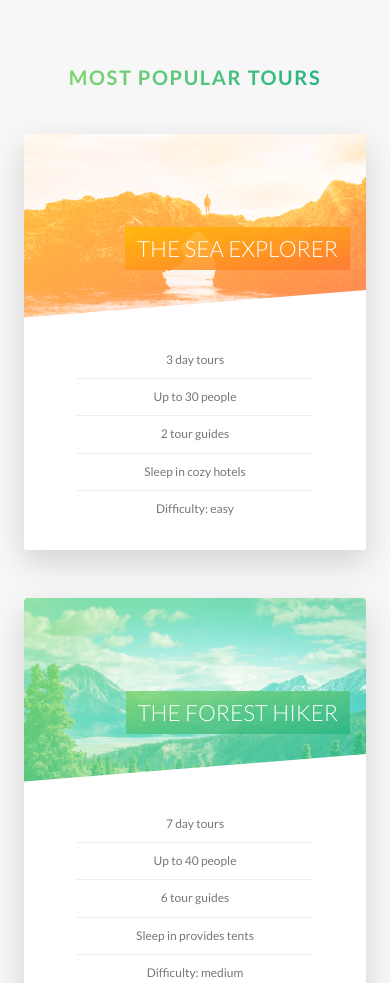
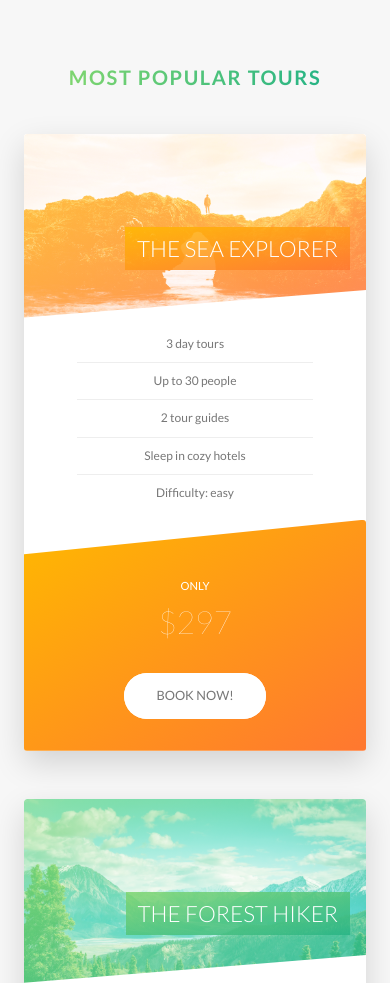
Before and after one commit to Petrecho/Landing-Naturous-, a plain HTML site: page index.html in a window 390 px wide. Shown: the part 2600-3583 px from the top of the page. Drawn offline with Linux system fonts and the light colour scheme.

Commit message:
Writing Media Queries - Tours, Stories and Booking Sections

```diff
--- a/scss/components/_card.scss
+++ b/scss/components/_card.scss
@@ -154,4 +154,53 @@
         font-size: 6rem;
         font-weight: 100;
     }
+
+    @include respond(tab-port) {
+        height: auto;
+        border-radius: 3px;
+        background-color: $color-white;
+        box-shadow: 0 1.5rem 4rem rgba($color-black, .15);
+
+        &__side {
+            height: inherit;
+            position: relative;
+            box-shadow: none;
+
+
+            &--front {
+                background-color: $color-white;
+            }
+
+            &--back {
+                transform: rotateY(0);
+                clip-path: polygon(0 15%, 100% 0, 100% 100%, 0 100%)
+            }
+        }
+
+        &:hover &__side--front{
+            transform: rotateY(0)
+        }
+
+        &__details {
+            padding: 1rem 3rem;
+        }
+
+        // FRONT SIDE STYLING
+        &__cta {
+            position: relative;
+            top: 0;
+            left: 0;
+            transform: translate(0);
+            width: 100%;
+            padding: 7rem 4rem 4rem 4rem;
+        }
+
+        &__price-box {
+            margin-bottom: 3rem;
+        }
+
+        &__price-value {
+            font-size: 4rem;
+        }
+    }
 }
--- a/scss/components/_form.scss
+++ b/scss/components/_form.scss
@@ -16,6 +16,10 @@
         width: 90%;
         display: block;
         transition: all .3s;
+
+        @include respond(tab-port) {
+            width: 100%;
+        }
 
         &:focus {
             outline: none;
@@ -50,6 +54,11 @@
     &__radio-group {
         width: 49%;
         display: inline-block;
+
+        @include respond(tab-port) {
+            width: 100%;
+            margin-bottom: 2rem;
+        }
     }
 
     &__radio-input {
--- a/scss/components/_story.scss
+++ b/scss/components/_story.scss
@@ -7,6 +7,16 @@
     padding-left: 9rem;
     font-size: $default-font-size;
     transform: skewX(-12deg);
+
+    @include respond(tab-port) {
+        width: 100%;
+        padding: 4rem;
+        padding-left: 7rem;
+    }
+
+    @include respond(phone) {
+        transform: skewX(0);
+    }
 
     &__shape {
         width: 15rem;
@@ -18,6 +28,10 @@
         clip-path: circle(50% at 50% 50%);
         transform: translateX(-3rem) skewX(12deg);
         position: relative;
+
+        @include respond(phone) {
+            transform: translate(-3rem) skewX(0);
+        }
     }
 
     &__img {
@@ -28,6 +42,10 @@
 
     &__text {
         transform: skewX(12deg);
+
+        @include respond(phone) {
+            transform: skewX(0);
+        }
     }
 
     &__caption {
--- a/scss/pages/_home.scss
+++ b/scss/pages/_home.scss
@@ -66,10 +66,36 @@
     background-size: 100%;
     border-radius: 3px;
     box-shadow: 0 1.5rem 4rem rgba($color-black, .2);
-    height: 50rem;
+
+    @include respond(tab-land) {
+        background-image:
+        linear-gradient(105deg,
+            rgba($color-white, .9) 0%,
+            rgba($color-white, .9) 65%,
+            transparent 65%),
+        url(../img/nat-10.jpg);
+        background-size: cover;
+
+    }
+
+    @include respond(tab-port) {
+        background-image:
+        linear-gradient(to right,
+            rgba($color-white, .9) 0%,
+            rgba($color-white, .9) 100%),
+        url(../img/nat-10.jpg);
+    }
 
     &__form {
         width: 50%;
         padding: 6rem;
+
+        @include respond(tab-land) {
+            width: 65%;
+        }
+
+        @include respond(tab-port) {
+            width: 100%;
+        }
     }
 }
```
Also changed, not shown: css/style.css, 1 other file.
